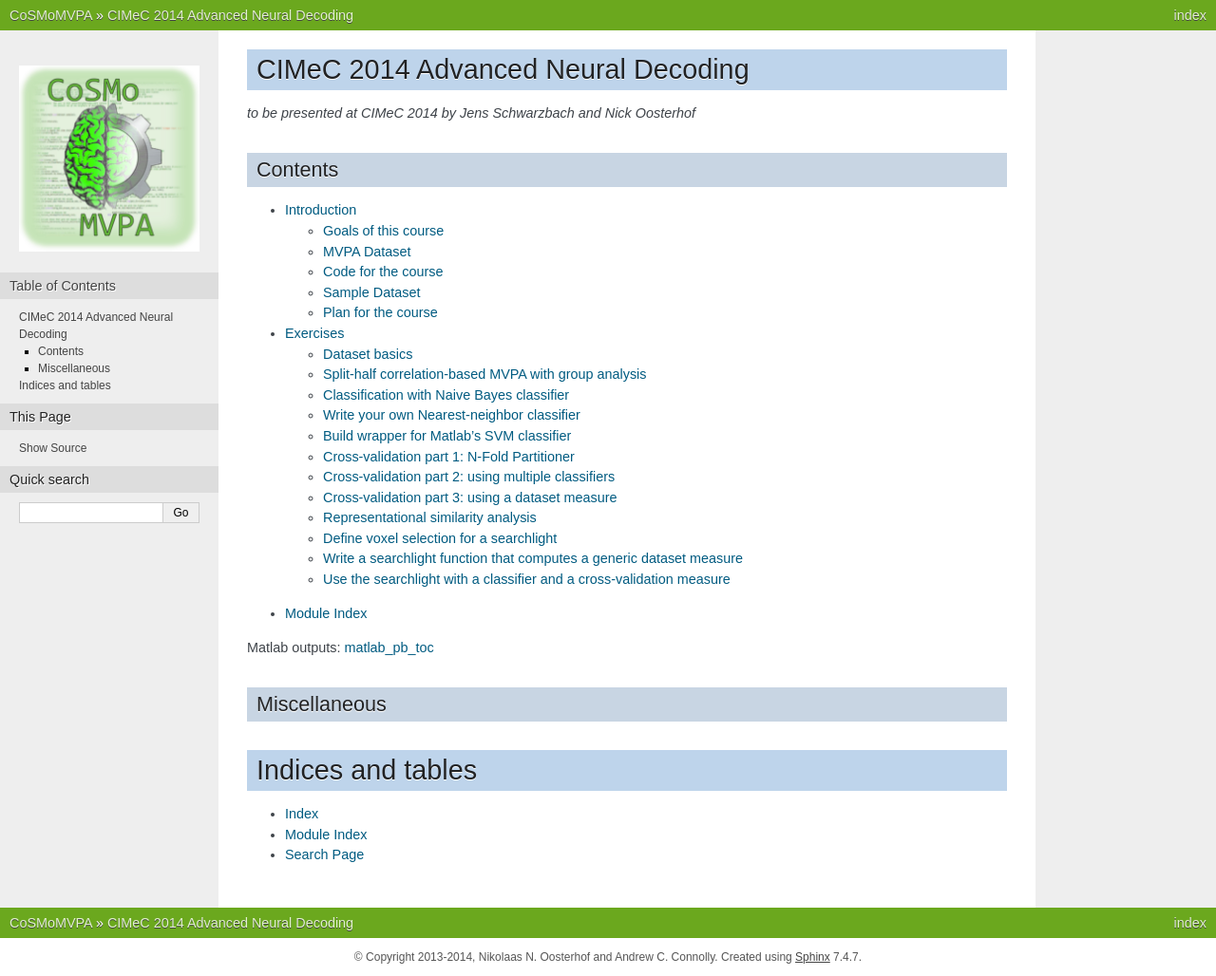
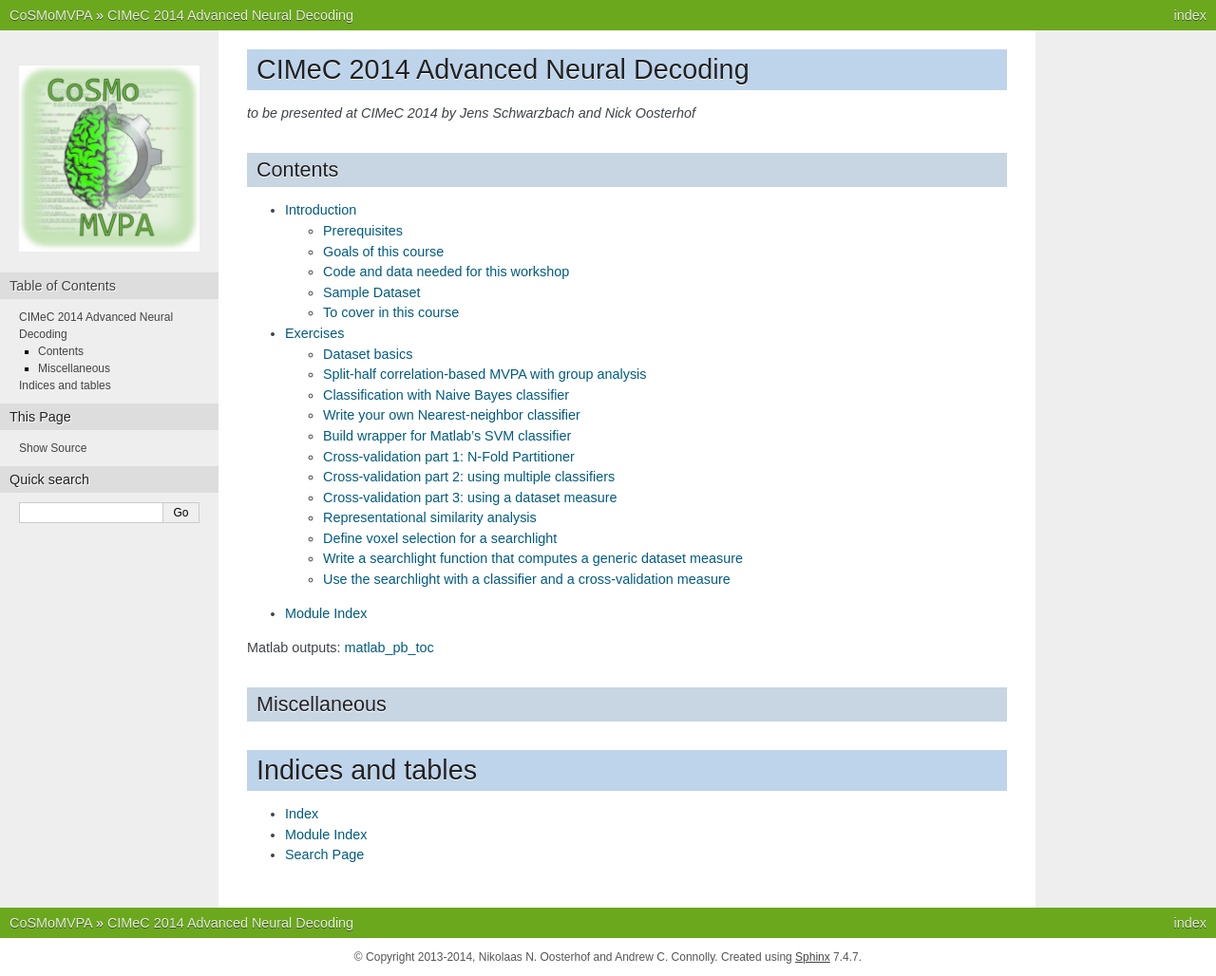
Before and after one commit to CoSMoMVPA/CoSMoMVPA, a Sphinx documentation site: the page built from doc/source/cimec2014.rst, in a window 1280 px wide. Shown: the whole page at 95% size. Built offline with Sphinx 7.4.7, drawn with Linux system fonts in a browser that asks for light colours; pages that are not in the unit, such as notebooks, are missing from menus; part of the change alters nothing that is shown.

Commit message:
WEB: update for cimce2014 intro

```diff
--- a/doc/source/cimec2014_intro.rst
+++ b/doc/source/cimec2014_intro.rst
@@ -3,109 +3,149 @@
 Introduction
 ============
 
+Prerequisites
++++++++++++++
+
+    * Basic experience with fMRI analysis
+    * Basic experience with Matlab
+    * Working Matlab installation
+
+
 Goals of this course
 ++++++++++++++++++++
 
-    * Learn the basics of Multivariate Pattern Analysis
-    * Get your hands dirty with data manipulation and algorithm implementation
-    * Build a your own data analysis toolkit
+    * Describe the typical MVPA approaches (correlation analysis, classification analysis, representational similarity analysis applied to both regions of interest and across the whole brain in a *searchlight* approach) described in the literature.
+    * Learn how to use CoSMoMVPA to perform these analyses:
+        - Understand the dataset structure to represent both the data itself (e.g. raw measurements or summary statistics) and its attributes (e.g. labels of conditions (*targets*), data acquisition run (*chunks*).
+        - See how parts of the data can be selected using *slicing* and *splitting*, and combined using *stacking*
+        - Introduce *measures* that compute summaries of the data (such as correlation differences, classification accuracies, similarity to an *a prior* defined representational simillarity matrix) that can be applied to both a single ROI or in a searchlight.
+    * Make yourself an independent user, so that you can apply the techniques learnt here to your own datasets.
+
+Not covered in this course
+--------------------------
+
+    * Preprocessing of fMRI data
+    * Learning to use Matlab
+    * Other dataset types than volumetric fMRI data (MEEG, surface-based fMRI)
+    * How to become a CoSMoMVPA developer
 
 
-**Why study brain imaging?**
+Code and data needed for this workshop
+++++++++++++++++++++++++++++++++++++++
 
-Organization of Human Brain Mapping (OHBM) throws great parties.
+* First, get both the source code and the example data:
 
-.. figure:: _static/hbm.jpg
+    - the CoSMoMVPA Matlab source code:
 
-    OHBM 2013 in Seattle rented the Rock and Roll Museum for their "club night" party.
+        + ``git`` users::
 
-**What is MVPA?**
+            git clone https://github.com/CoSMoMVPA/CoSMoMVPA.git
 
-When applied to **fMRI** data it is multi-*voxel* pattern analysis.
+        + everybody else: download the `zip archive`_.
 
-But multi-*variate* analysis is general, and widely used set of techniques. Variables or *features* can be from all sorts of neuroscience data:
+    - the tutorial data, available :ref:`here <download_tutorial_data>`. Unzip the archive and put the data in a directory of choice
 
-    * EEG
-    * MEG
-    * Multi-unit recording
-    * Electrocorticography (ECoG)
+* Add the CoSMoMVPA directories to your path, running
 
-... or almost anything else you can think of:
+    .. code-block:: matlab
 
-    * Geological data
-    * *BIG* data culled from internet users
-    * etc.
+        cosmo_set_path
 
-* What is a *pattern*?
+    followed by
 
-  * **fMRI**: Pattern is a vector of voxels (time points, averages of conditions, :math:`\beta` stats, etc.)
-  * In **general**: It is a vector of *features* or *variables*
-  * In **practice**, i.e., in **MATLAB**: A pattern is a row vector.
+    .. code-block:: matlab
 
-A dataset is a set of patterns over the same features that are vertically
-stacked on one another into a 2-D N x M matrix with N patterns and M features.
-Patterns are sometimes called "observations" or "samples".  In this tutorial we
-will call them samples.
+        save_path
 
-In a simplistic and generic sense, MVPA includes any analysis where the outcome
-is dependent on the variablility of measurements across a a samples by features
-matrix.
+    to store the new path permanently.
 
-**MATLAB** is an ideal environment for dealing with this sort of data with
-hundreds of function for do MVPA analysis on rectangular matrices, some of which
-you may be familiar with:
+* Set the location of the tutorial data in a text file named ``.cosmomvpa.cfg`` (in a directory that is in the matlab path), as described in the *Notes* section of :ref:`cosmo_config_hdr`. If you don't now where to store the file, just start Matlab afresh (so that it starts in a location that is in the Matlab path), run
 
-    * **corrcoef**: compute the pair-wise correlations for a set of column vectors
-    * **cmdscale**: classic multidimensional scaling
-    * **svmclassify / svmtrain**: support vector machine
-    * **procrustes**: Procrustes transformation (used in `hyper-alignment <http://haxbylab.dartmouth.edu/ppl/swaroop.html>`_, )
-    * and many many others ...
+    .. code-block:: matlab
 
-MVPA Dataset
-++++++++++++
+        edit .cosmomvpa.cfg
 
-Given this general formulation, our workshop will aim to build a foundation and
-a working MATLAB toolbox for MVP analysis around the **dataset** as a common
-starting point. For this we have adopted the terminology and many of the
-semantics of the `PyMVPA <http://www.pymvpa.org/>`_ Python library which you are
-encouraged to learn more about especially if you interesting in learning to
-program in `Python <http://www.python.org/>`_.
+    add the lines for ``tutorial_data_path=`` and ``output_data_path``, and save the file.
 
-Other useful resources:
+    (Why use a configuration file? Because it allows different users to store data in different locations, while they can still use the same Matlab code).
 
-    * `NeuroDebian <http://neuro.debian.net>`_ : One stop shopping for all Neuroscience related computing needs
-    * `Numpy for MATLAB users <http://mathesaurus.sourceforge.net/matlab-numpy.html>`_
+* To verify that everything works, run the following in Matlab:
+
+    .. code-block:: matlab
+
+        config=cosmo_config();
+        data_path=fullfile(config.tutorial_data_path,'ak6','s01');
+        ds=cosmo_fmri_dataset(fullfile(data_path,'vt_mask.nii'));
+        cosmo_map2fmri(ds,fullfile(config.output_data_path,'test.nii'));
 
 
-Code for the course
-+++++++++++++++++++++
+    If no errors are raised and a file ``test.nii`` is created in the output_data_path, then you are good to go.
 
-`Get the code for the workshop here. <http://discovery.dartmouth.edu/~aconnoll/cosmo_mvpa/_static/cosmo_mvpa_scripts.zip>`_
+
+
+
 
 Sample Dataset
 ++++++++++++++
 
-We have preprocessed data for 8 subjects from Connolly et al., 2012.
-A slow event-related design with six different types of animals. Details published `here <http://www.jneurosci.org/content/32/8/2608>`_.
+The dataset used here contains preprocessed data for 8 subjects from `Connolly et al., 2012 <http://www.jneurosci.org/content/32/8/2608>`_.
+In this experiment, participants were presented with categories of six animals: 2 primates: monkeys and lemurs; 2 birds: mallard ducks and yellow-throated warblers; and 2 bugs: ladybugs and luna moths.
 
 .. image:: _static/fmri_design.png
     :width: 400px
 
-The six categories included 2 primates: monkeys and lemurs; 2 birds: mallard ducks and yellow-throated warblers; and 2 bugs: ladybugs and luna moths.
+For each participant, the following data is present in the ``ak6`` (for Animal Kingdom, 6 species) directory::
 
-We also have model similarity structures, which you can see here:
+    - s0[1-8]/                  This directory contains fMRI data from 8 of the 12
+                                participants studied in the experiment reported in
+                                Connolly et al. 2012 (Code-named 'AK6' for animal
+                                kingdom, 6-species). Each subject's subdirectory
+                                contains the following data:
+       - glm_T_stats_perrun.nii A 60-volume file of EPI-data preprocessed using
+                                AFNI up to and including fitting a general linear
+                                model using 3dDeconvolve. Each volume contains the
+                                t-statistics for the estimated response to a one
+                                of the 6 stimulus categories. These estimates were
+                                calculated independently for each of the 10 runs
+                                in the experiment.
+       - glm_T_stats_even.nii   Data derived from glm_T_stats_perrun.nii.
+       - glm_T_stats_odd.nii    Each is a 6-volume file with the T-values averaged
+                                across even and odd runs for each category.
+       - brain.nii              Skull-stripped T1-weighted anatomical brain image.
+       - brain_mask.nii         Whole-brain mask in EPI-space/resolution.
+       - vt_mask.nii            Bilateral ventral temporal cortex mask similar to
+                                that used in Connolly et al. 2012.
+       - ev_mask.nii            Bilateral early visual cortex mask.
+
+
+Also present are model similarity structures, which you can see here:
 
 .. image:: _static/sim_sl.png
     :width: 600px
 
-Plan for the course
-++++++++++++++++
+This data is stored in the ``models`` directory::
+    - models
+       - behav_sim.mat          Matlab file with behavioural similarity ratings.
+       - v1_model.mat           Matlab file with similarity values based on
+                                low-level visual properties of the stimuli.
 
-#. Learn how to manipulate data as a "**cosmo_fmri_dataset**"
-#. TODO
+There is one behavioural similarity structure
+
+To cover in this course
++++++++++++++++++++++++
+
+- CoSMoMVPA dataset structure
+- Operate on datasets
+- Common MVPA measures:
+
+    + correlation difference
+    + classification accuracy
+    + representational similarity matching
+
+- Common MVPA techniques
+
+    + ROI analysis
+    + Searchlight analysis
 
 
-In the end we will keep the cosmo_mvpa toolbox in a public repository on
-git-hub.  Here: https://github.com/andycon/cosmo_mvpa You (or any one else) may
-"clone" the repository using `git <http://git-scm.com/>`_ and contribute your
-own code to the project.
+.. include:: links.txt
```
